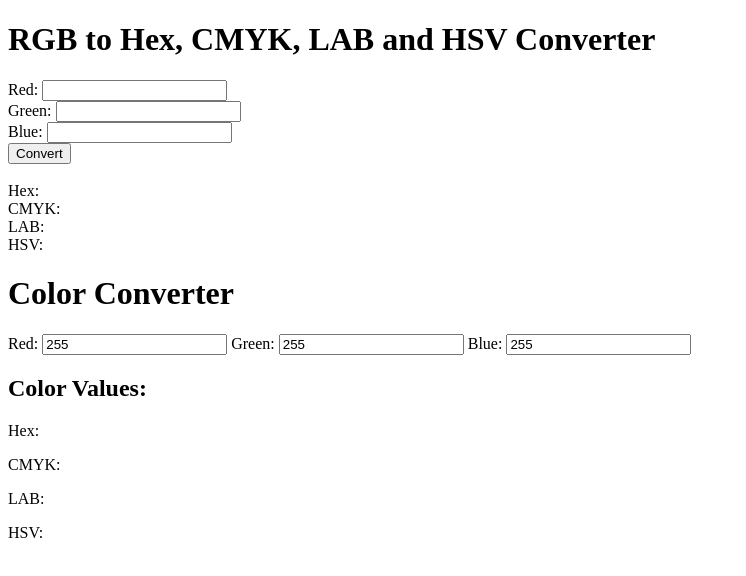
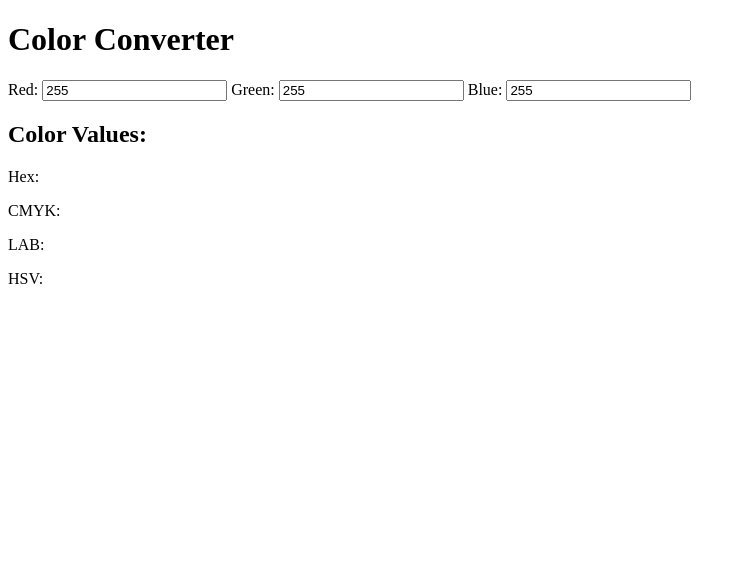
Before and after one commit to costin89/RGB_to_other_Colorspaces, a plain HTML site: page index.html in a window 1280 px wide. Shown: the whole page, without its empty margins (0-746 px from the left). Drawn offline with Linux system fonts and the light colour scheme.

Commit message:
Update index.html

```diff
--- a/index.html
+++ b/index.html
@@ -4,32 +4,6 @@
 	<title>RGB to Hex, CMYK, LAB and HSV Converter</title>
 </head>
 <body>
-	<h1>RGB to Hex, CMYK, LAB and HSV Converter</h1>
-	<form>
-		<label for="red">Red:</label>
-		<input type="text" id="red" name="red"><br>
-
-		<label for="green">Green:</label>
-		<input type="text" id="green" name="green"><br>
-
-		<label for="blue">Blue:</label>
-		<input type="text" id="blue" name="blue"><br>
-
-		<button type="button" onclick="convert()">Convert</button><br><br>
-
-		<label for="hex">Hex:</label>
-		<label id="hex"></label><br>
-
-		<label for="cmyk">CMYK:</label>
-		<label id="cmyk"></label><br>
-
-		<label for="lab">LAB:</label>
-		<label id="lab"></label><br>
-
-		<label for="hsv">HSV:</label>
-		<label id="hsv"></label><br>
-	</form>
-
 	<script>
 		function convert() {
 			var red = parseInt(document.getElementById("red").value);
```
